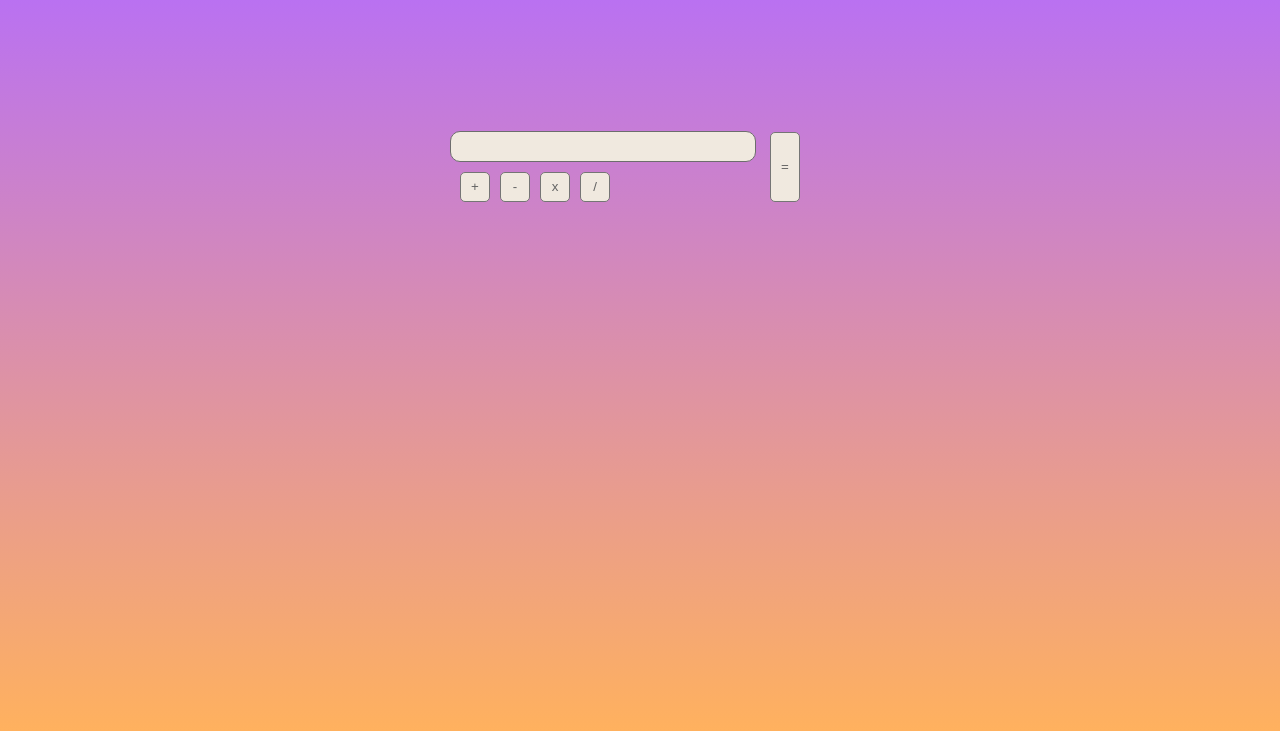
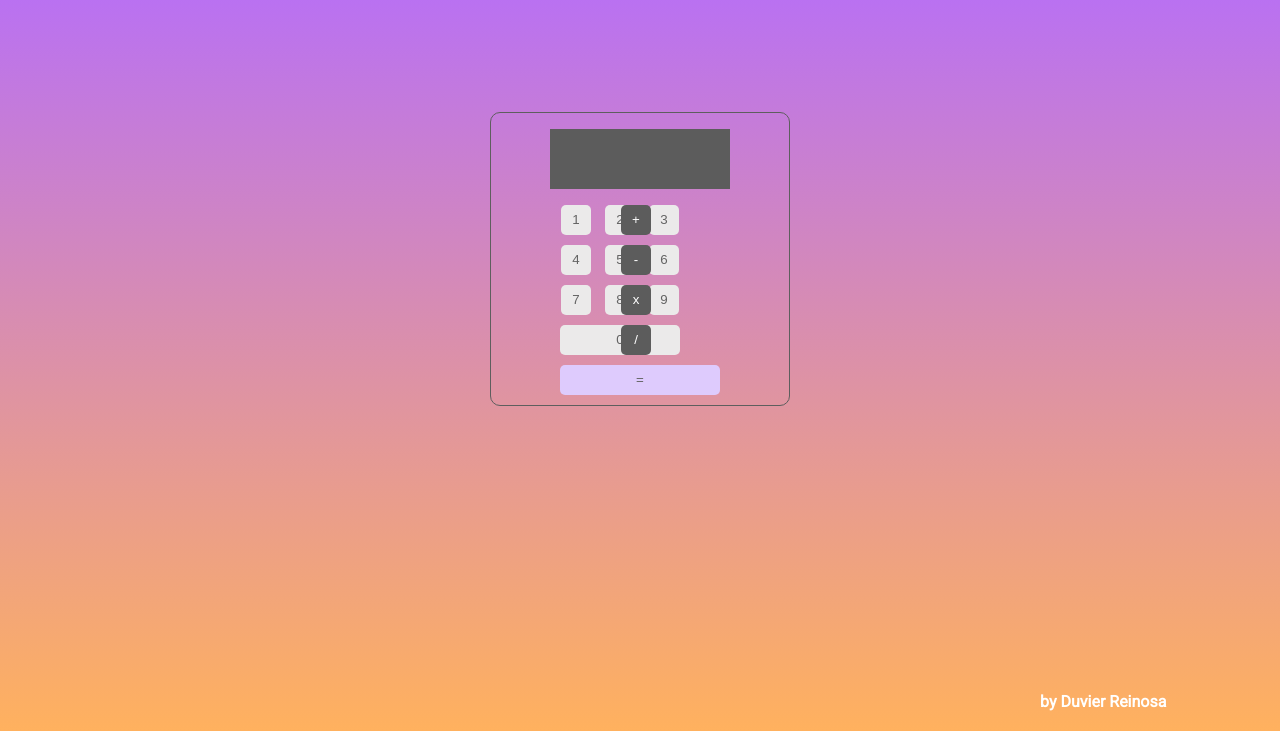
Before and after one commit to Duvier-Reinosa/Calculadora, a plain HTML site: page index.html in a window 1280 px wide. Shown: the part 69-800 px from the top of the page. Drawn offline with Linux system fonts and the light colour scheme.

Commit message:
Rediseño de la calculadora,

```diff
--- a/calculadora.js
+++ b/calculadora.js
@@ -1,11 +1,9 @@
-var ingresadoSinProceso = document.getElementById("input")
+var ingresadoSinProceso = document.getElementById("input");
 var ingresado = parseInt(ingresadoSinProceso.value);
 var resultado = document.getElementById("resultado");
-var b = document.getElementById("igual");
+var boto8 = document.getElementById("iguale");
 
-//
-//   function mostrarResultado() {
-//     console.log(ingresado.value);
-//   }
-//
-// b.addEventListener("click", mostrarResultado);
+
+
+
+boto8.addEventListener("click", console.log(ingresadoSinProceso.value));
--- a/index.html
+++ b/index.html
@@ -8,28 +8,52 @@
   </head>
   <body>
     <header>
-      <h1>Calculator</h1>
+      <h1><a href="index.html">Calculator</a></h1>
       <nav>
           <ol>
-            <li><a href="#" id="help">Help</a></li>
+            <li><a href="help.html" id="help">Help</a></li>
           </ol>
       </nav>
 
     </header>
-    <form class="calculadora" >
-      <br>
-      <input type="number" id="input" ><br>
+    <center>
+    <div class="calculadora" >
+      <div id="contenedor">
+      <p id="pantalla"></p>
       <div id="botones">
+        <div>
+          <button type="button" id="n1">1</button>
+          <button type="button" id="n2">2</button>
+          <button type="button" id="n3">3</button>
+        </div>
+        <div>
+          <button type="button" id="n4">4</button>
+          <button type="button" id="n5">5</button>
+          <button type="button" id="n6">6</button>
+        </div>
+        <div>
+          <button type="button" id="n7">7</button>
+          <button type="button" id="n8">8</button>
+          <button type="button" id="n9">9</button>
+        </div>
+        <div>
+          <button type="button" id="n0">0</button>
+        </div>
+      <div id="operaciones">
       <button type="button" id="suma">+</button>
       <button type="button" id="resta">-</button>
       <button type="button" id="multiplicacion">x</button>
       <button type="button" id="division">/</button>
-      <button type="button" id="igual" >=</button>
-      </div>
-      <p id="resultado"></p>
-    </form>
+    </div>
+    <div>
+      <button type="button" id="iguale" >=</button>
+    </div>
+    </div>
+  </div>
+    </div>
+  </center>
+  <footer>by Duvier Reinosa</footer>
     <script type="text/javascript" src="calculadora.js">
-
     </script>
   </body>
 </html>
--- a/master.css
+++ b/master.css
@@ -17,6 +17,7 @@ h1{
 }
 a{
     text-decoration:none;
+    color: white;
 }
 nav ol li{
   list-style: none;
@@ -30,32 +31,59 @@ nav ol li{
 }
 .calculadora{
   margin-top: 100px;
-  margin-left: 450px;
-}
-#botones{
-  margin-top: 10px;
-  display: flex;
-}
-#input{
-  width: 300px;
-  height: 25px;
+  margin-left: 490px;
+  margin-right: 490px;
+  border: 1px solid #5E5E5E;
   border-radius: 10px;
-  border: 1px solid #6D6D6D;
-  padding: 2px;
-  background-color: #F0E9DF;
-  color: #636363;
 }
 button{
-  background-color: #F0E9DF;
+  background-color: #EBEAEA;
   color: #636363;
-  border: 1px solid #757575;
+  border: 0px solid #757575;
   border-radius: 5px;
   height: 30px;
   width: 30px;
   margin-left: 10px;
+  margin-top: 10px;
 }
-#igual{
-  height: 70px;
-  margin-left: 160px;
-  margin-top: -40px;
+#operaciones{
+  margin-left: 170px;
+  margin-top: -160px;
+  display: grid;
 }
+#operaciones button{
+  background-color: #5C5C5C;
+  color: white;
+}
+#pantalla{
+  background-color: #5C5C5C;
+  height: 40px;
+  color: white;
+  padding-top: 20px;
+  width: 180px;
+  margin-left: 50px;
+}
+#botones{
+  margin-top: -10px;
+}
+#iguale{
+  width: 160px;
+  margin-left: 50px;
+  background-color: #DECBFD;
+}
+#n0{
+  width: 120px;
+
+}
+#contenedor{
+  margin-left: -50px;
+  margin-bottom: 10px;
+}
+footer{
+  color: white;
+  font-weight: bold;
+  position: absolute;
+  bottom: 0;
+  margin-left: 130vh;
+    padding-bottom: 20px;
+}
```
Also changed, not shown: help.html (added, +21 -0 lines).
